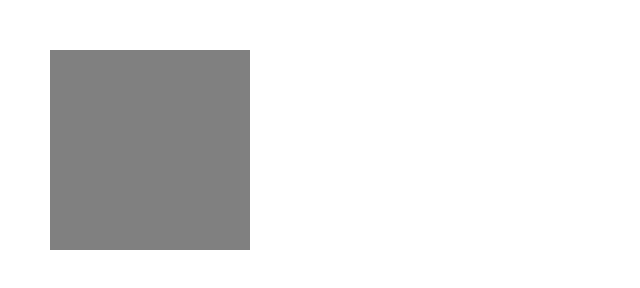
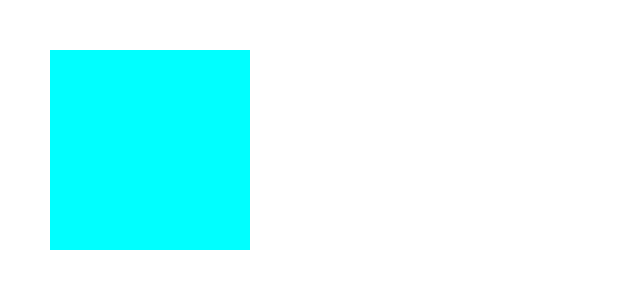
Before and after one commit to minaazz/git_sep, a plain HTML site: page index.html in a window 1280 px wide. Shown: the whole page, without its empty margins (0-640 px from the left). Drawn offline with Linux system fonts and the light colour scheme.

Commit message:
박스색상변경

```diff
--- a/scss/style.scss
+++ b/scss/style.scss
@@ -5,5 +5,5 @@
     width:200px;
     height:200px;
     margin:50px;
-    background :gray;
+    background :aqua;
 }
```
Also changed, not shown: css/style.css.
